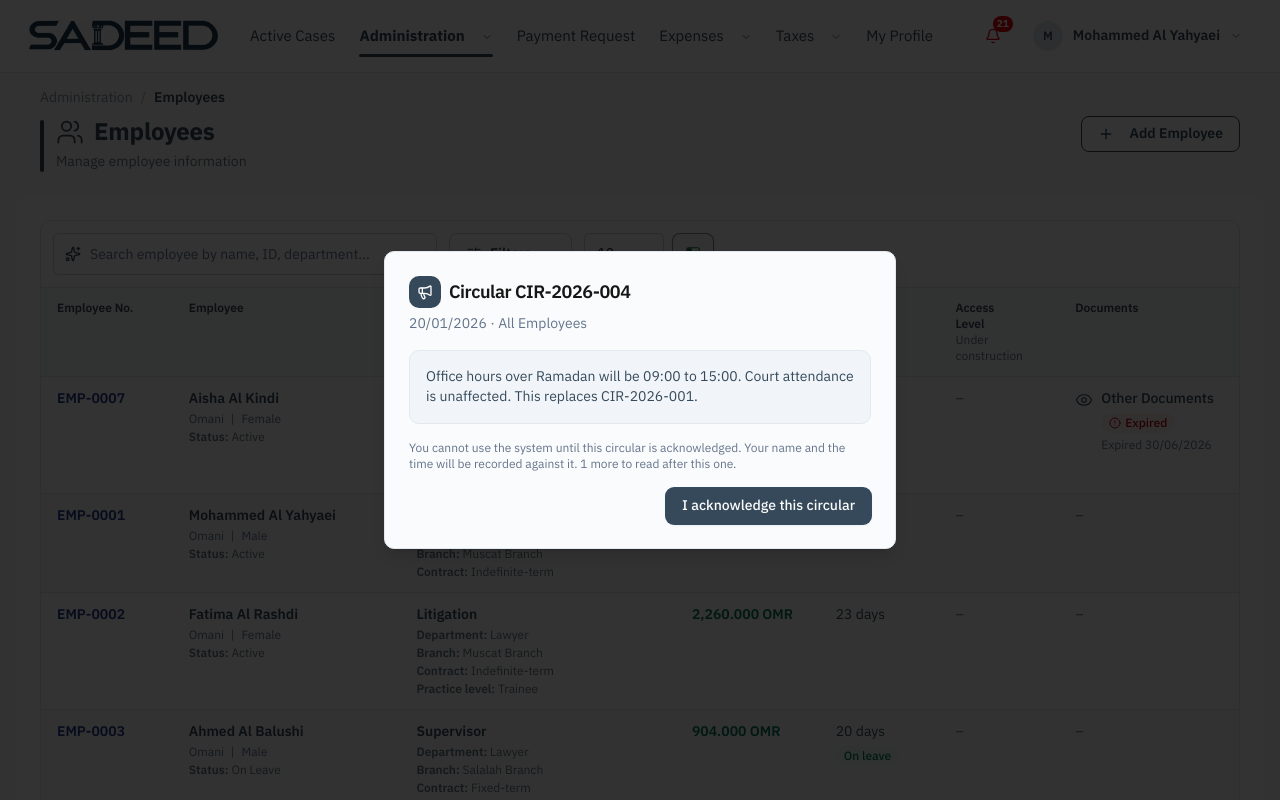
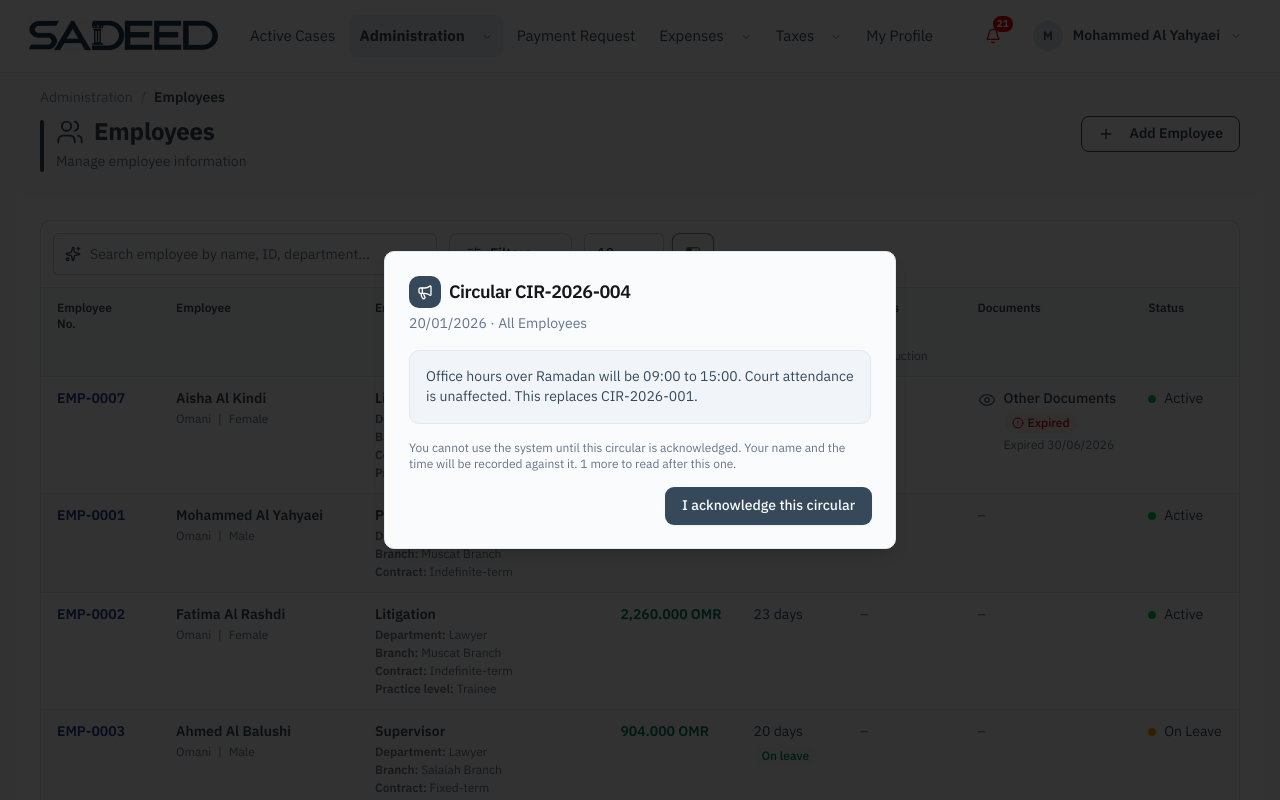
Before and after one commit to mehak187/elpnew, a React (Vite) app: page /employees in a window 1280 px wide. Shown: the top 800 px of the page. Built offline with nearby package versions, Linux system fonts and the light colour scheme.

Commit message:
update Header.jsx and EmployeesList.jsx

```diff
--- a/src/components/layout/Header.jsx
+++ b/src/components/layout/Header.jsx
@@ -210,8 +210,11 @@ export default function Header({ onNavClick, activeNav }) {
                         "inline-flex h-auto items-center gap-2 text-nowrap rounded-md px-2.5 py-[11px] text-[15px]/[20px] font-normal transition-colors",
                         "text-primary hover:bg-menu-hover",
                         "focus-visible:outline-none focus-visible:ring-2 focus-visible:ring-ring focus-visible:ring-offset-2",
+                        // Marked by the fill it takes, not by a rule under
+                        // it: the same pale ground a hovered control takes,
+                        // held while the page it leads to is the one open.
                         active
-                          ? cn("font-bold text-primary", "relative after:absolute after:inset-x-[10px] after:bottom-0 after:h-[3px] after:rounded-full after:bg-primary")
+                          ? "bg-menu-selected font-bold text-primary"
                           : "text-primary"
                       )}
                       aria-current={active ? "page" : undefined}
@@ -240,7 +243,7 @@ export default function Header({ onNavClick, activeNav }) {
                       // Open, it takes the same pale fill a hovered control
                       // takes - the panel below it is what says it is open.
                       "data-[state=open]:bg-menu-hover data-[state=open]:text-primary",
-                      active && cn("font-bold", "relative after:absolute after:inset-x-[10px] after:bottom-0 after:h-[3px] after:rounded-full after:bg-primary")
+                      active && "bg-menu-selected font-bold"
                     )}
                   >
                     {section.name}
--- a/src/pages/employees/EmployeesList.jsx
+++ b/src/pages/employees/EmployeesList.jsx
@@ -66,6 +66,14 @@ const Fact = ({ label, children }) => (
     <span className="font-semibold">{label}:</span> {children}
   </p>
 );
+
+/** How each standing is marked, the same colours the record itself uses. */
+const STATUS_TONE = {
+  Active: "bg-green-500",
+  "On Leave": "bg-amber-500",
+  Inactive: "bg-muted-foreground",
+  Terminated: "bg-red-500",
+};
 
 /** A date as the firm writes them. */
 const formatDate = (iso) => {
@@ -261,7 +269,7 @@ export default function EmployeesList() {
     {
       key: "empNo",
       header: "Employee No.",
-      width: "11%",
+      width: "10%",
       render: (value, row) => (
         <button
           type="button"
@@ -275,15 +283,12 @@ export default function EmployeesList() {
     {
       key: "name",
       header: "Employee",
-      width: "19%",
+      width: "17%",
       render: (value, row) => (
         <div className="space-y-0.5">
           <p className="font-semibold text-primary">{value}</p>
           <p className="text-xs text-muted-foreground">
             {row.nationality} <span className="px-1">|</span> {row.gender}
-          </p>
-          <p className="text-xs text-primary/75">
-            <span className="font-semibold">Status:</span> {row.status}
           </p>
         </div>
       ),
@@ -291,7 +296,7 @@ export default function EmployeesList() {
     {
       key: "designation",
       header: "Employment Details",
-      width: "23%",
+      width: "21%",
       render: (value, row) => (
         <div className="space-y-0.5">
           <p className="font-semibold text-primary">{value}</p>
@@ -308,7 +313,7 @@ export default function EmployeesList() {
     {
       key: "salary",
       header: "Net Salary",
-      width: "12%",
+      width: "11%",
       sortValue: (row) => netSalary(row),
       render: (value, row) => (
         <span className="font-semibold text-emerald-700">{money(netSalary(row))}</span>
@@ -317,7 +322,7 @@ export default function EmployeesList() {
     {
       key: "leave",
       header: "Leave",
-      width: "10%",
+      width: "9%",
       sortValue: (row) => annualLeaveLeft(leaves, row.name) ?? -1,
       render: (value, row) => {
         const left = annualLeaveLeft(leaves, row.name);
@@ -347,13 +352,13 @@ export default function EmployeesList() {
           </span>
         </span>
       ),
-      width: "10%",
+      width: "9%",
       render: () => <span className="text-muted-foreground">&ndash;</span>,
     },
     {
       key: "documents",
       header: "Documents",
-      width: "15%",
+      width: "14%",
       // One paper only: the one nearest to costing the firm something.
       // Everything else is counted, not listed, because a column that lists
       // six documents is a column nobody reads.
@@ -401,6 +406,26 @@ export default function EmployeesList() {
         );
       },
     },
+    {
+      key: "status",
+      header: "Status",
+      width: "9%",
+      // Its own column rather than a line under the name: standing is the one
+      // thing on this row that changes, and a column can be scanned down and
+      // sorted where a line buried in a cell cannot.
+      render: (value) => (
+        <span className="inline-flex items-center gap-2 text-primary">
+          <span
+            aria-hidden="true"
+            className={cn(
+              "size-2 shrink-0 rounded-full",
+              STATUS_TONE[value] || "bg-muted-foreground"
+            )}
+          />
+          {value}
+        </span>
+      ),
+    },
   ];
 
   return (
```
